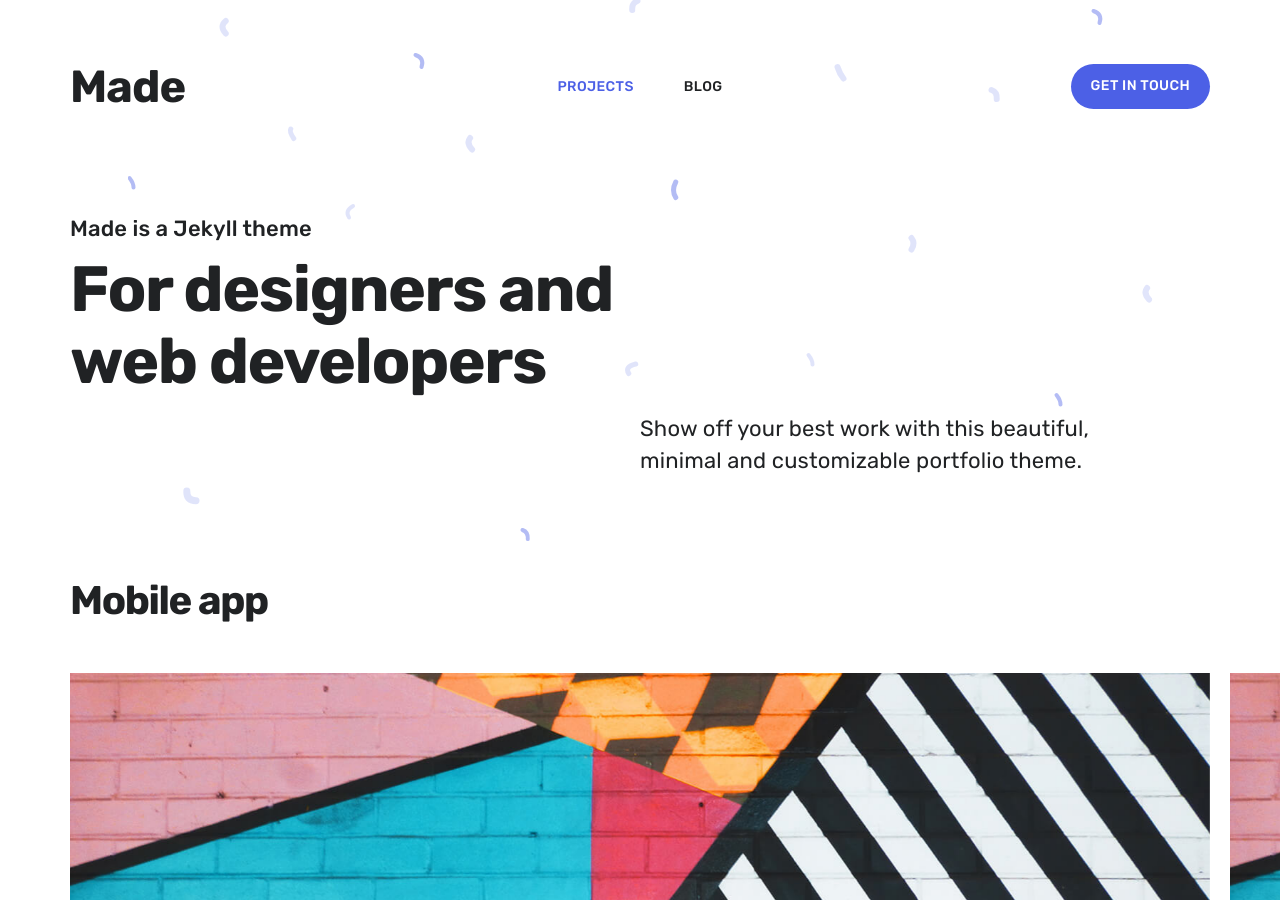
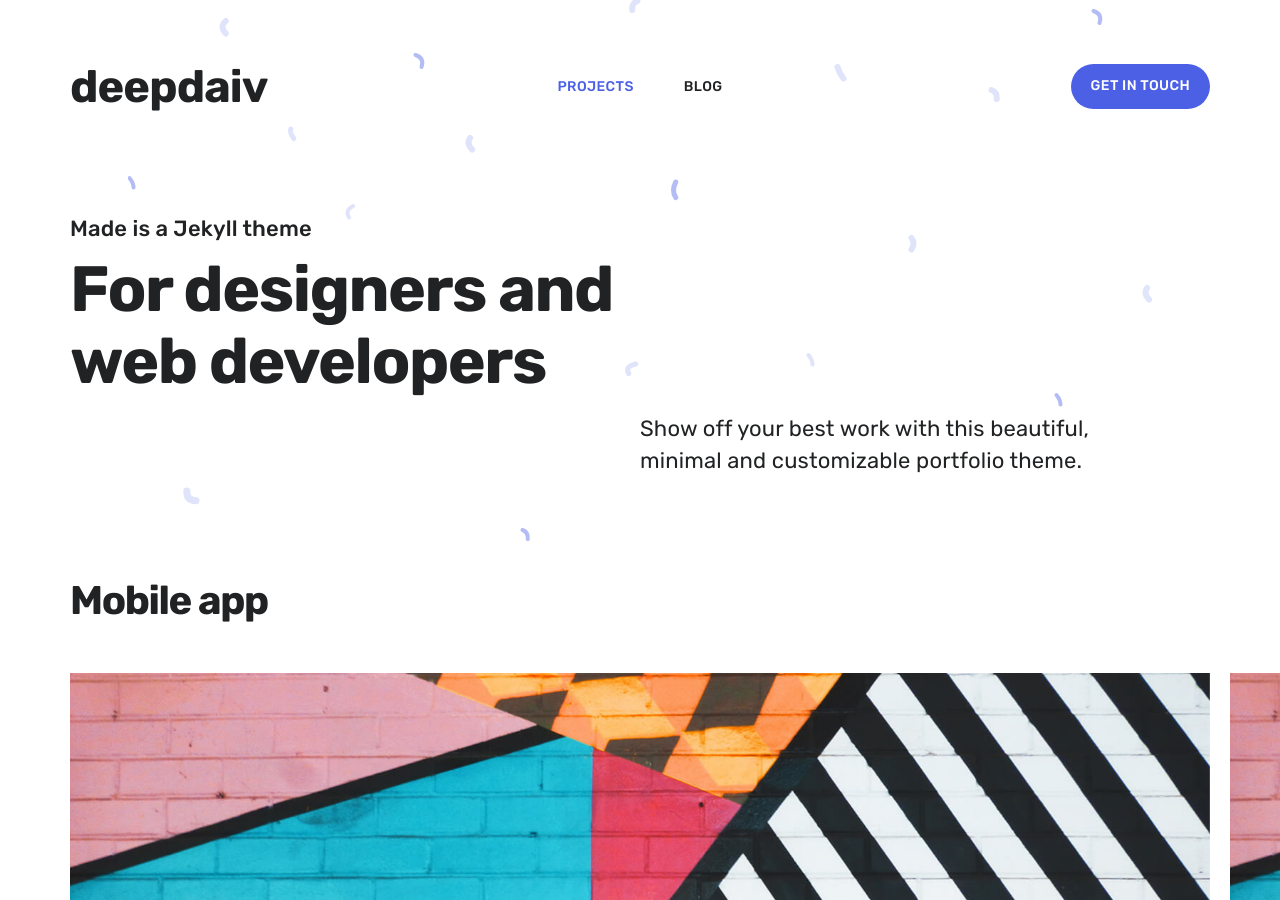
Before and after one commit to deepdaiv/deepdaiv.github.io, a Jekyll site: the page built from index.html, in a window 1280 px wide and 900 px high. Built offline with Jekyll 4.4.1, drawn with Linux system fonts in a browser that asks for light colours; nearby versions of some CDN libraries; some of the changed text lies outside the part shown.

Commit message:
Update settings.yml

```diff
--- a/_data/settings.yml
+++ b/_data/settings.yml
@@ -1,6 +1,6 @@
 basic_settings:
-  site_title: Made
-  favicon_image: /images/favicon.png
+  site_title: deepdaiv
+  favicon_image: /images/logo.png
 
 header_settings:
   logo_image:
```
